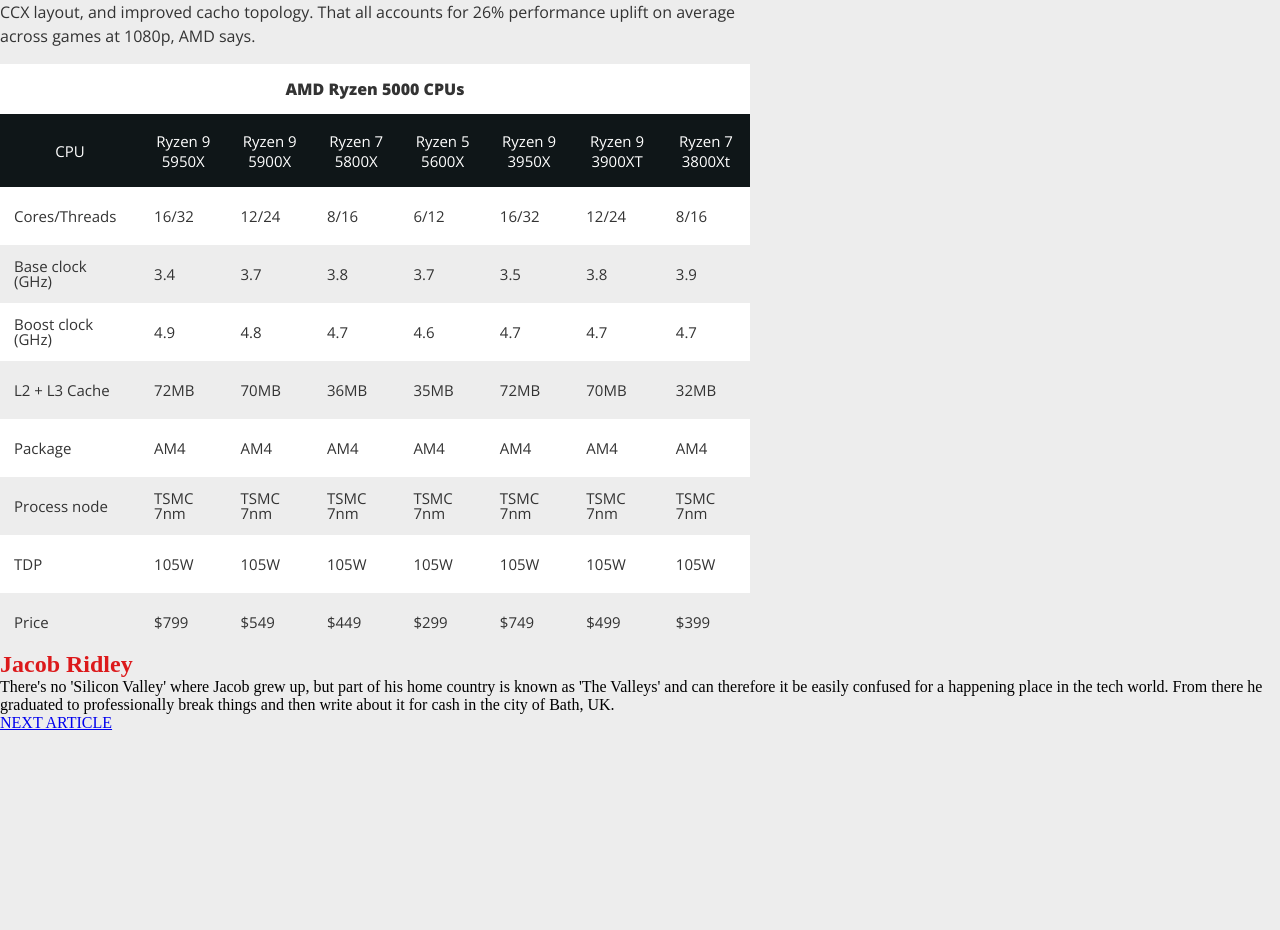
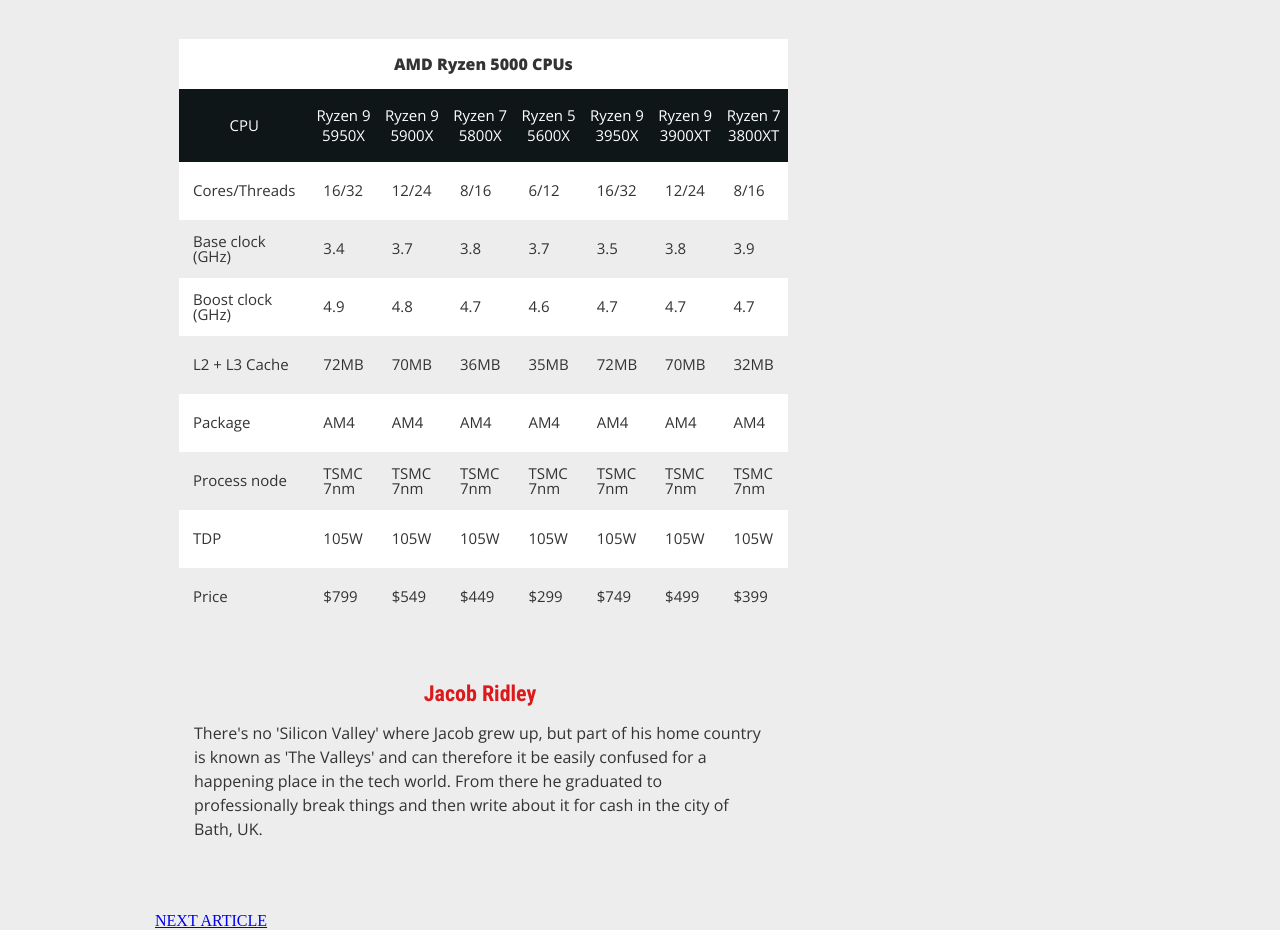
Before and after one commit to JoseBlois/notCNN, a plain HTML site: page news2.html in a window 1280 px wide. Shown: the part 911-1841 px from the top of the page. Before the commit the page ends 1643 px from the top, so only its background shows below. Drawn offline with nearby package versions, Linux system fonts and the light colour scheme.

Commit message:
Added margin and padding content column

```diff
--- a/css/news2.css
+++ b/css/news2.css
@@ -5,15 +5,21 @@
 }
 body{
     background-color: #ededed;
+    width: 970px;
+    margin: auto;
 }
 article{
-    width: 750px;
+    width: 650px;
     font-family: 'Open Sans', sans-serif;
-    color: #333
+    color: #333;
+    margin-bottom: 40px;
 }
 .link{
     color: #dc191b;;
     text-decoration: none;
+}
+article header{
+    margin: 0px 24px
 }
 .article-title{
     font-family: 'Roboto Condensed', sans-serif;
@@ -32,6 +38,9 @@
     font-family: 'Roboto Condensed', sans-serif;
     font-size: 20px;
     margin-bottom: 18px;
+}
+.content-columm{
+    margin: 0px 24px;
 }
 .image-in-article{
     width: 100%;
@@ -52,6 +61,8 @@
 }
 article table{
     border-collapse: collapse;
+    margin-top: 50px;
+    margin-bottom: 40px;
 }
 .table-title{
     font-family: 'Open Sans', sans-serif;
@@ -81,3 +92,22 @@
     font-size: 15px;
     line-height: 15px;
 }
+.author-block{
+    padding: 15px;
+    margin-bottom: 28px;
+}
+.author-block header{
+    text-align: center;
+    padding: 0px 0px 15px;
+}
+.author-block header a{
+    font-family: 'Roboto condensed', sans-serif;
+    font-size: 22px;
+    font-weight: 700;
+}
+.author-block p{
+    font-family: 'Open Sans', sans-serif;
+    line-height: 24px;
+    color: #333;
+    font-size: 16px;
+}
--- a/news2.html
+++ b/news2.html
@@ -14,6 +14,7 @@
             <small class="byline"><span> By <a class="link" href="https://www.pcgamer.com/author/jacob-ridley/">Jacob Ridley</a> 4 days ago </span></small>
             <h2 class="article-subtitle">AMD's next-gen gaming chips have arrived</h2>
         </header>
+        <div class="content-columm">
             <figure class="image-in-article">
                 <img src="images/news2Image.jpg" alt="">
                 <figcaption>(Image credit: AMD)</figcaption>
@@ -38,7 +39,7 @@
                             <th>Ryzen 5 5600X</th>
                             <th>Ryzen 9 3950X</th>
                             <th>Ryzen 9 3900XT</th>
-                        <th>Ryzen 7 3800Xt</th>
+                            <th>Ryzen 7 3800XT</th>
                     </tr>
                 </thead>
                 <tbody class="table-body">
@@ -124,13 +125,15 @@
                     </tr>
                 </tbody>
             </table>
-    </article>
-    <section>
+            <section class="author-block">
                 <header>
-            <h2> <a class="link" href="https://www.pcgamer.com/author/jacob-ridley/">Jacob Ridley</a></h2>
+                    <a class="link" href="https://www.pcgamer.com/author/jacob-ridley/">Jacob Ridley</a>
                 </header>
                 <p>There's no 'Silicon Valley' where Jacob grew up, but part of his home country is known as 'The Valleys' and can therefore it be easily confused for a happening place in the tech world. From there he graduated to professionally break things and then write about it for cash in the city of Bath, UK.</p>
             </section>
+        </div>
+    </article>
+
     <footer>
         <a href="news1.html">NEXT ARTICLE</a>
     </footer>
```
Lines whose indentation alone changed are shown as unchanged.
